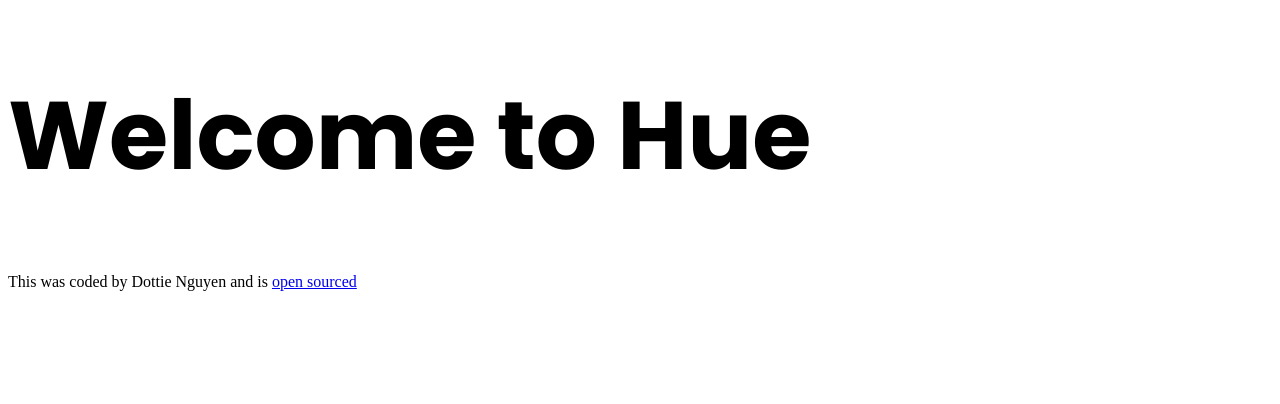
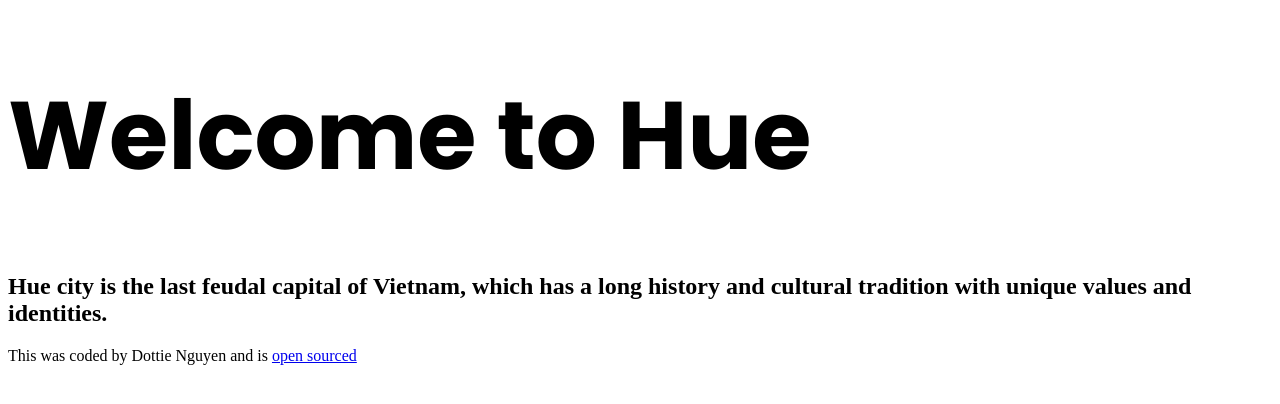
Before and after one commit to tuyennguyen9999/reponsive_add_on, a plain HTML site: page index.html in a window 1280 px wide. Drawn offline with Linux system fonts and the light colour scheme; a web font is replaced by a local one.

Commit message:
Added the subtitle for the page

```diff
--- a/index.html
+++ b/index.html
@@ -16,6 +16,9 @@
 
 <body>
     <h1> Welcome to Hue </h1>
+    <h2> Hue city is the last feudal capital of Vietnam, which has a long history and cultural tradition with unique
+        values and
+        identities. </h2>
     <footer> This was coded by Dottie Nguyen and is <a href="https://github.com/tuyennguyen9999/reponsive_add_on">open
             sourced </a> </footer>
 </body>
```
